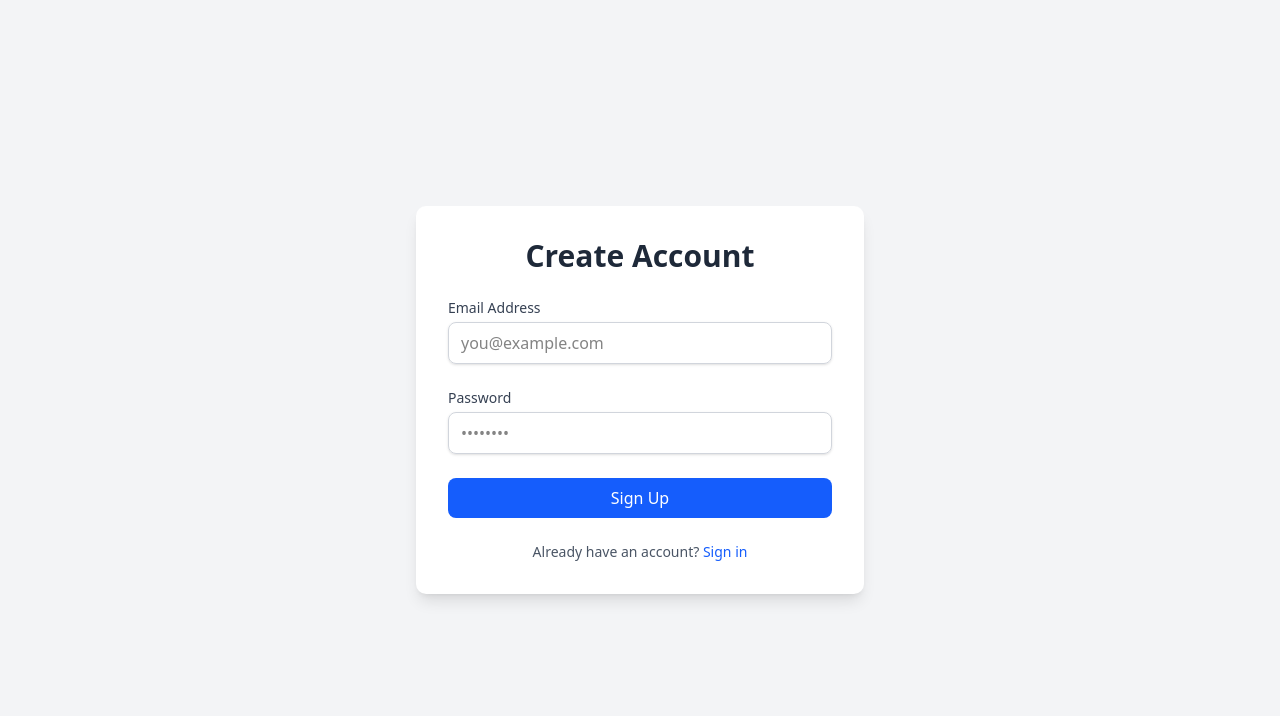
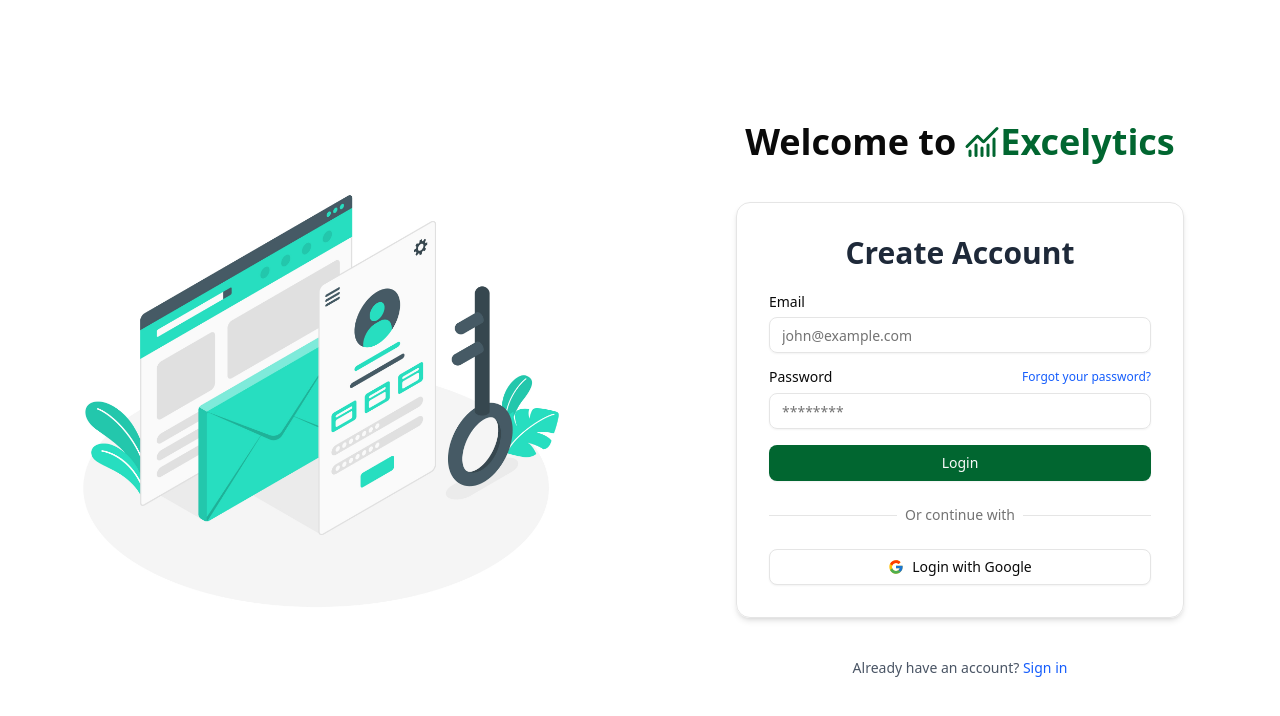
Before and after one commit to ayushtwo8/excel-analytics-platform, a React (Vite) app in the folder frontend/: page /signup in a window 1280 px wide. Shown: the top 716 px of the page. Built offline with nearby package versions, Linux system fonts and the light colour scheme; no server answers.

Commit message:
signup aded

```diff
--- a/frontend/src/components/Signup.jsx
+++ b/frontend/src/components/Signup.jsx
@@ -1,84 +1,148 @@
-import React, { useState } from 'react';
-import { auth } from '@/lib/firebase';
-import { createUserWithEmailAndPassword } from 'firebase/auth';
-import { useNavigate } from 'react-router-dom';
+import React, { useState } from "react";
+import { auth, googleProvider } from "@/lib/firebase";
+import { signInWithPopup } from "firebase/auth";
+import { createUserWithEmailAndPassword } from "firebase/auth";
+import { useNavigate } from "react-router-dom";
+import { Button } from "./ui/button";
+import { Label } from "./ui/label";
+import { Input } from "./ui/input";
+import { FcGoogle } from "react-icons/fc";
+import { LuChartNoAxesCombined } from "react-icons/lu";
 
 const Signup = () => {
-  const [email, setEmail] = useState('');
-  const [password, setPassword] = useState('');
-  const [error, setError] = useState('');
+  const [email, setEmail] = useState("");
+  const [password, setPassword] = useState("");
+  const [error, setError] = useState("");
   const navigate = useNavigate();
 
   const handleSignup = async (e) => {
     e.preventDefault();
-    setError('');
+    setError("");
 
     try {
       await createUserWithEmailAndPassword(auth, email, password);
-      navigate('/dashboard');
-      console.log('User signed up successfully');
+      navigate("/dashboard");
+      console.log("User signed up successfully");
     } catch (error) {
-      console.error('Error signing up:', error);
+      console.error("Error signing up:", error);
       setError(`Failed to sign up: ${error.message}`);
     }
   };
 
+  const handleGoogleSignIn = async () => {
+    try {
+      await signInWithPopup(auth, googleProvider);
+      navigate("/dashboard");
+      console.log("User logged in with Google successfully");
+    } catch (error) {
+      console.error("Error logging in with Google:", error);
+      setError(`Failed to log in with Google: ${error.message}`);
+    }
+  };
+
   return (
-    <div className="flex min-h-screen items-center justify-center bg-gray-100">
-      <div className="w-full max-w-md rounded-lg bg-white p-8 shadow-lg">
-        <h2 className="mb-6 text-center text-3xl font-bold text-gray-800">Create Account</h2>
+    <div className="grid min-h-screen lg:grid-cols-2">
+
+      <div className="hidden lg:flex items-center justify-center">
+        <img
+          src="/signup-illustration.jpg"
+          alt="Signup Illustration"
+          className="w-[80%] h-auto object-contain"
+        />
+      </div>
+
+      <div className="flex items-center justify-center px-6 py-10 md:px-12">
+        <div className="w-full max-w-md space-y-10">
+
+          <a
+            href="#"
+            className="flex justify-center items-center gap-2 font-bold text-4xl"
+          >
+            Welcome to  <span className="flex text-green-800  align-center justify-center items-center"><LuChartNoAxesCombined /> Excelytics</span>
+          </a>
+
+          {/* Signup Form */}
+          <form
+            onSubmit={handleSignup}
+            className="flex flex-col gap-6 border p-8 rounded-xl shadow-md"
+          >
+            <h2 className="text-center text-3xl font-bold text-gray-800">
+              Create Account
+            </h2>
 
             {error && (
-          <div className="mb-4 rounded-md bg-red-50 p-4">
+              <div className="rounded-md bg-red-50 p-4">
                 <p className="text-sm text-red-700">{error}</p>
               </div>
             )}
 
-        <form onSubmit={handleSignup} className="space-y-6">
-          <div>
-            <label htmlFor="email" className="block text-sm font-medium text-gray-700">
-              Email Address
-            </label>
-            <input
+            <div className="space-y-4">
+              <div className="space-y-2">
+                <Label htmlFor="email">Email</Label>
+                <Input
                   id="email"
                   type="email"
                   value={email}
                   onChange={(e) => setEmail(e.target.value)}
+                  placeholder="john@example.com"
                   required
-              className="mt-1 block w-full rounded-md border border-gray-300 px-3 py-2 shadow-sm focus:border-blue-500 focus:outline-none focus:ring-blue-500"
-              placeholder="you@example.com"
                 />
               </div>
 
-          <div>
-            <label htmlFor="password" className="block text-sm font-medium text-gray-700">
-              Password
-            </label>
-            <input
+              <div className="space-y-2">
+                <div className="flex items-center justify-between">
+                  <Label htmlFor="password">Password</Label>
+                  <a
+                    href="#"
+                    className="text-xs text-blue-600 hover:underline underline-offset-4"
+                  >
+                    Forgot your password?
+                  </a>
+                </div>
+                <Input
                   id="password"
                   type="password"
                   value={password}
                   onChange={(e) => setPassword(e.target.value)}
+                  placeholder="********"
                   required
-              className="mt-1 block w-full rounded-md border border-gray-300 px-3 py-2 shadow-sm focus:border-blue-500 focus:outline-none focus:ring-blue-500"
-              placeholder="••••••••"
                 />
               </div>
 
-          <div>
-            <button
+              <Button
                 type="submit"
-              className="w-full rounded-md bg-blue-600 py-2 px-4 text-white hover:bg-blue-700 focus:outline-none focus:ring-2 focus:ring-blue-500 focus:ring-offset-2"
+                className="w-full bg-green-800 hover:bg-green-700"
               >
-              Sign Up
-            </button>
+                Login
+              </Button>
             </div>
+
+            <div className="relative text-center text-sm">
+              <div className="absolute inset-0 flex items-center">
+                <div className="w-full border-t border-border" />
+              </div>
+              <span className="relative bg-white px-2 text-muted-foreground">
+                Or continue with
+              </span>
+            </div>
+
+            <Button
+              type="button"
+              variant="outline"
+              className="w-full flex items-center justify-center gap-2"
+              onClick={handleGoogleSignIn}
+            >
+              <FcGoogle className="text-lg" />
+              Login with Google
+            </Button>
           </form>
 
-        <div className="mt-6 text-center">
-          <p className="text-sm text-gray-600">
-            Already have an account?{' '}
-            <a href="/login" className="font-medium text-blue-600 hover:text-blue-500">
+          <p className="text-center text-sm text-gray-600">
+            Already have an account?{" "}
+            <a
+              href="/login"
+              className="font-medium text-blue-600 hover:text-blue-500"
+            >
               Sign in
             </a>
           </p>
```
Lines whose indentation alone changed are shown as unchanged.
